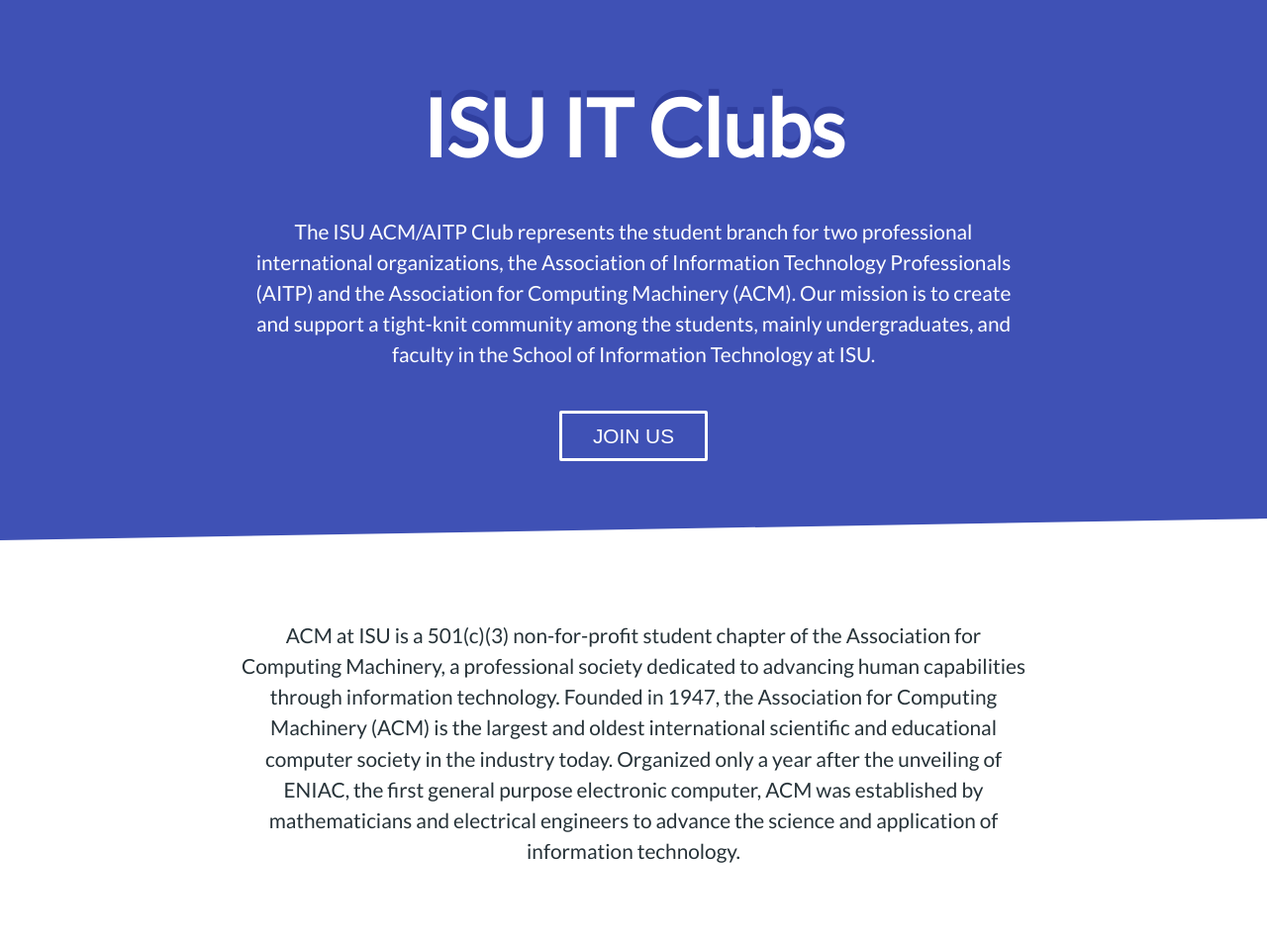
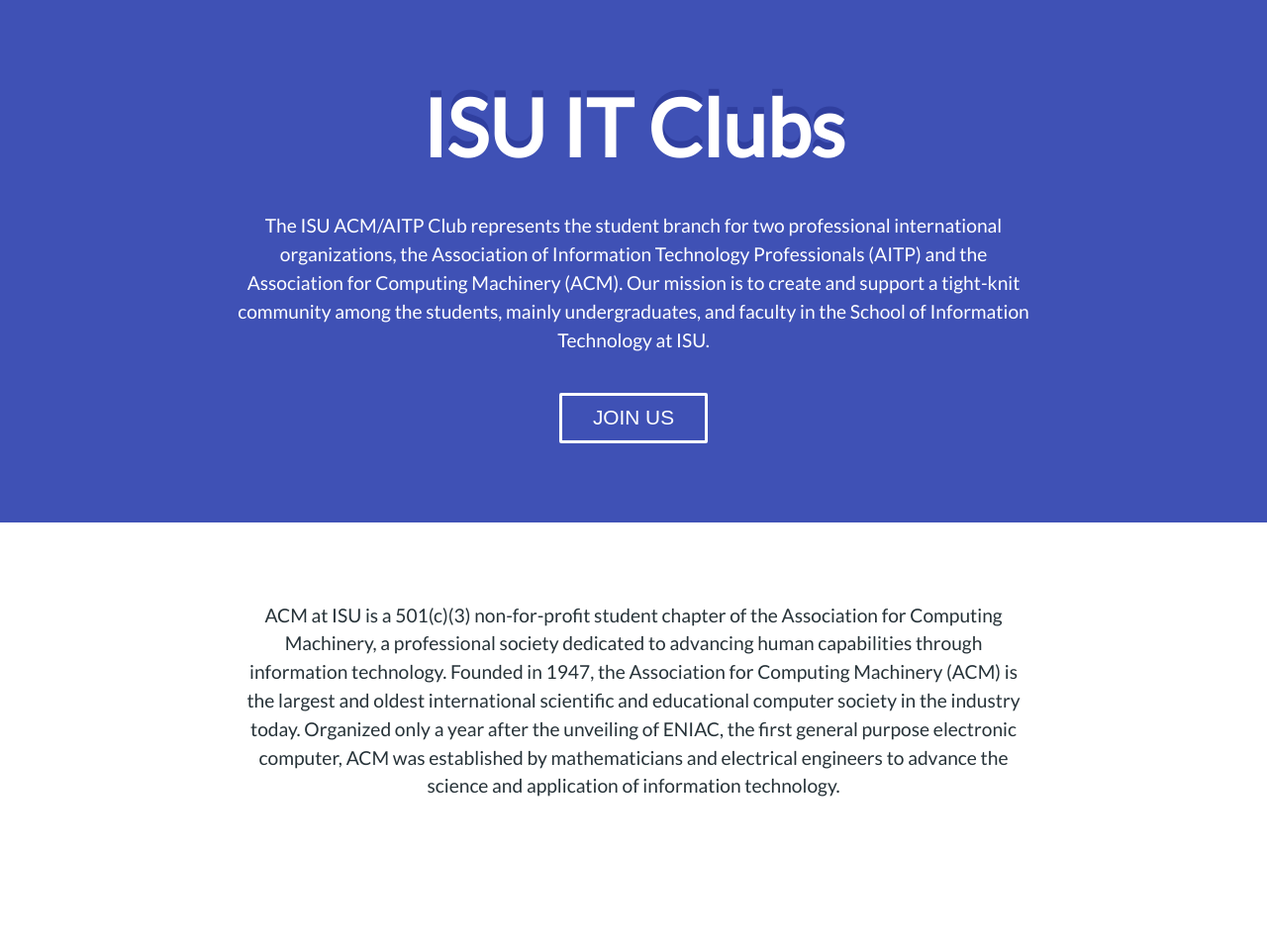
Before and after one commit to ISUWeb/it-clubs, a Jekyll site: the page built from index.md, in a window 1280 px wide. Shown: the whole page at 99% size. Built offline with Jekyll 4.4.1, drawn with Linux system fonts in a browser that asks for light colours; after the commit the page ends 900 px from its top, so only the background shows below that.

Commit message:
removed slanted line, decrease font size

```diff
--- a/assets/master.css
+++ b/assets/master.css
@@ -13,12 +13,12 @@
 }
 
 h1 {
-    font-size: 3.5em;
+    font-size: 3em;
 }
 
 p {
     line-height: 1.5;
-    font-size: 1.3em;
+    font-size: 1.2em;
 }
 
 .container {
@@ -54,14 +54,12 @@
     color: white;
     padding: 5em 2em;
     text-align: center;
-    -webkit-clip-path: polygon(0 0, 100% 0, 100% 96%, 0 100%);
-            clip-path: polygon(0 0, 100% 0, 100% 96%, 0 100%);
 }
 
 h1, p, button {
     animation: 0.8s ease 0s 1 normal forwards fadeIn;
     animation-fill-mode: both;
-    animation-delay: .2s;
+    visibility: visible;
 }
 
 .header h1 {
```
